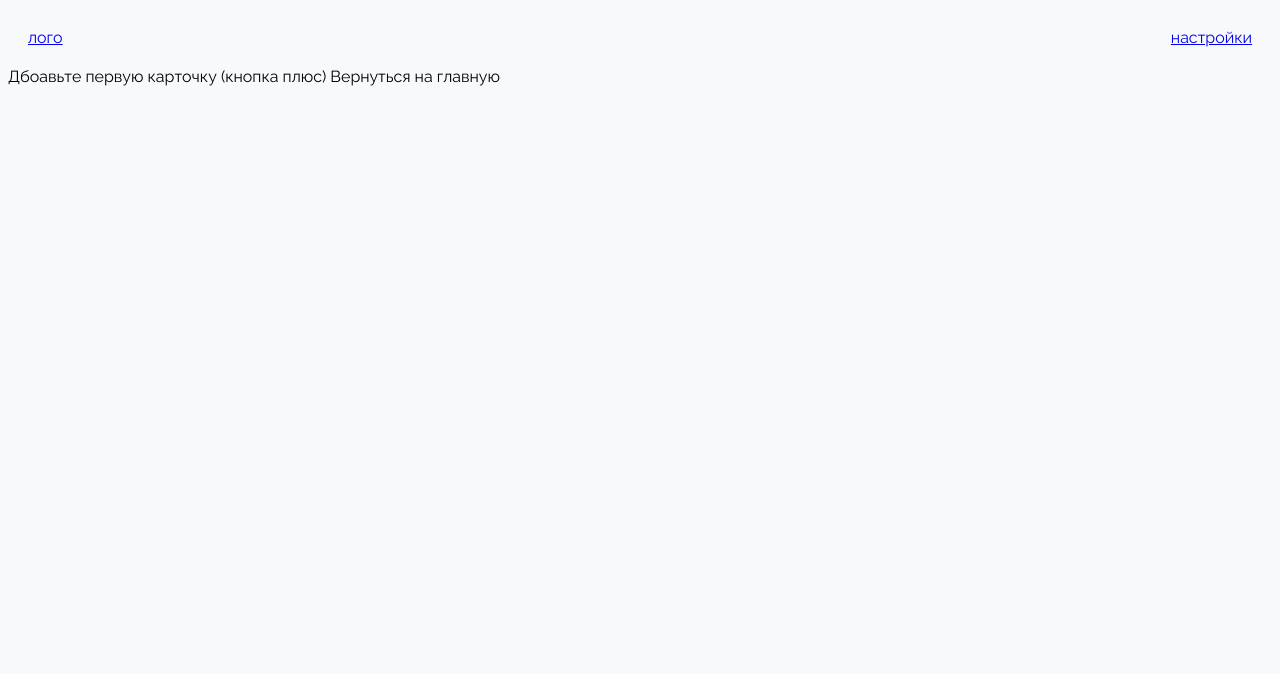
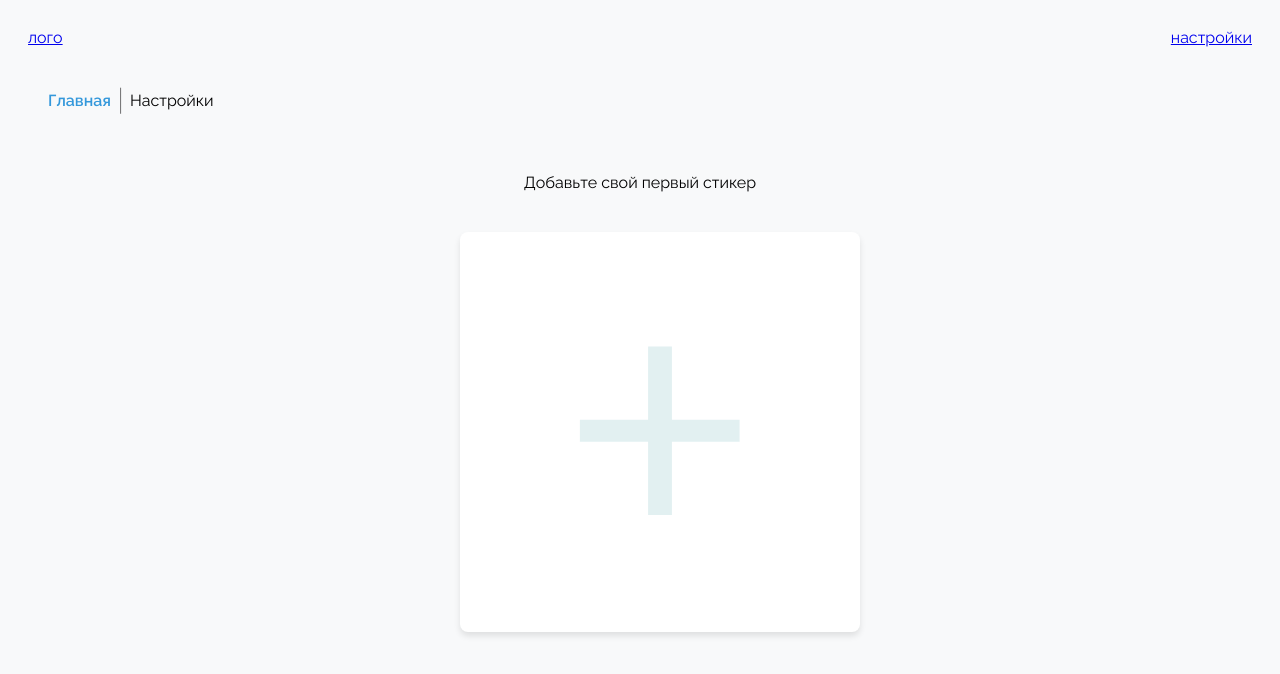
Before and after one commit to snork-maiden/stickers-desk, a Nuxt app: page /settings in a window 1280 px wide. Shown: the top 674 px of the page. Built offline with nearby package versions, Linux system fonts and the light colour scheme.

Commit message:
Breadcrumbs and add button

```diff
--- a/assets/styles/main.scss
+++ b/assets/styles/main.scss
@@ -1,4 +1,9 @@
 @import url("https://fonts.googleapis.com/css2?family=Raleway:ital,wght@0,100..900;1,100..900&display=swap");
+*,
+*::before,
+*::after {
+  box-sizing: border-box;
+}
 
 body {
   font-family: "Raleway", sans-serif;
@@ -10,6 +15,17 @@ body {
   min-height: 100vh;
   display: flex;
   flex-direction: column;
+  -webkit-font-smoothing: antialiased;
+  -moz-osx-font-smoothing: grayscale;
+}
+
+button,
+input,
+textarea,
+select {
+  font: inherit;
+  color: inherit;
+  cursor: pointer;
 }
 
 .card {
@@ -18,7 +34,12 @@ body {
   border-radius: 8px;
   box-shadow: 0 4px 6px rgba(0, 0, 0, 0.1);
   text-align: center;
-    max-width: 500px;
+  max-width: 600px;
+  min-width: 400px;
+  display: flex;
+  flex-direction: column;
+  align-items: center;
+  justify-content: center;
 }
 
 .link {
--- /dev/null
+++ b/components/AddButton.vue
@@ -0,0 +1,71 @@
+<template>
+  <div class="card">
+    <button class="add-button" v-if="!isEditing" @click="isEditing = true">
+      +
+    </button>
+    <template v-else>
+      <textarea
+        v-model="newCardText"
+        class="card-textarea"
+        placeholder="Введите текст..."
+      ></textarea>
+      <div class="button-group">
+        <button @click="confirmCard" class="button">Добавить</button>
+        <button @click="isEditing = false" class="button">Отменить</button>
+      </div>
+    </template>
+  </div>
+</template>
+
+<script setup lang="ts">
+import { ref } from "vue";
+const store = useStickerStore()
+
+const isEditing = ref(false);
+const newCardText = ref("");
+
+const confirmCard = () => {
+  store.addSticker(newCardText.value);
+  isEditing.value = false;
+};
+
+watch(isEditing, (value) => {
+  if ((value = false)) {
+    newCardText.value = "";
+  }
+});
+</script>
+
+<style scoped lang="scss">
+.card {
+  height: 400px;
+}
+.add-button {
+  width: 100%;
+  background: none;
+  border: none;
+  cursor: pointer;
+  font-size: min(40vw, 25rem);
+  transform: scale(1.3);
+  padding: 0;
+  line-height: 1;
+  font-weight: 300;
+  color: rgba(65, 157, 160, 0.15);
+}
+
+.card-textarea {
+  width: 100%;
+  height: 85%;
+  padding: 1rem;
+  border: 1px solid #ddd;
+  border-radius: 8px;
+  font-size: 1rem;
+  resize: none;
+  margin-bottom: 1em;
+}
+
+.button-group {
+  display: flex;
+  justify-content: space-around;
+}
+</style>
--- /dev/null
+++ b/components/Breadcrumb.vue
@@ -0,0 +1,33 @@
+<template>
+  <ul class="breadcrumbs">
+    <li class="item">
+      <NuxtLink to="/" class="link">Главная</NuxtLink>
+    </li>
+    <li class="item">Настройки</li>
+  </ul>
+</template>
+
+<script lang="ts" setup></script>
+
+<style scoped lang="scss">
+
+.breadcrumbs {
+  --breadcrumbs-gap: 0.4em;
+  display: flex;
+  list-style: none;
+  gap: var(--breadcrumbs-gap);
+  align-items: center;
+}
+
+.item {
+  display: flex;
+  align-items: center;
+  gap: var(--breadcrumbs-gap);
+  &:not(:last-child)::after {
+    content: "|";
+    opacity: 0.6;
+    font-weight: 200;
+    font-size: 1.8em;
+  }
+}
+</style>
--- a/pages/settings.vue
+++ b/pages/settings.vue
@@ -1,8 +1,38 @@
 <template>
-    Дбоавьте первую карточку (кнопка плюс)
-    Вернуться на главную
+  <main class="main">
+    <Breadcrumb />
+    <section class="cards">
+      <p v-if="!isStickers" class="no-cards-warning">
+        Добавьте свой первый стикер
+      </p>
+      <ul class="cards-list">
+
+        <AddButton />
+      </ul>
+    </section>
+  </main>
 </template>
 
+<script setup lang="ts">
+const { isStickers } = storeToRefs(useStickerStore());
+</script>
+
 <style scoped lang="scss">
+.cards {
+  margin-top: 5vh;
+  display: flex;
+  flex-direction: column;
+  gap: 0.5em;
+}
+.cards-list {
+  list-style: none;
+  display: flex;
+  align-items: center;
+  justify-content: center;
+  gap: 2em;
+}
 
+.no-cards-warning {
+  text-align: center;
+}
 </style>
```
Lines whose indentation alone changed are shown as unchanged.
